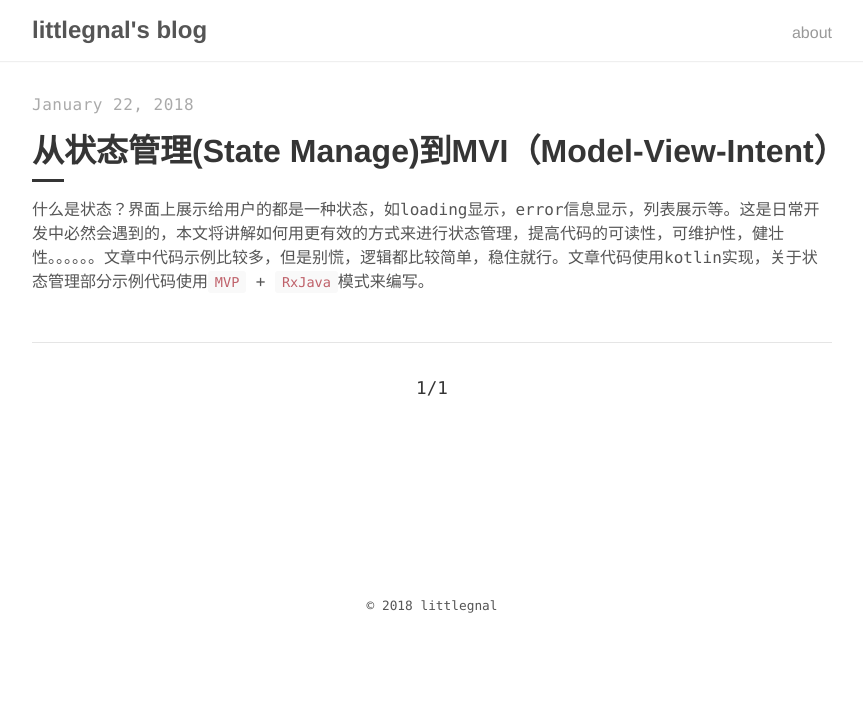
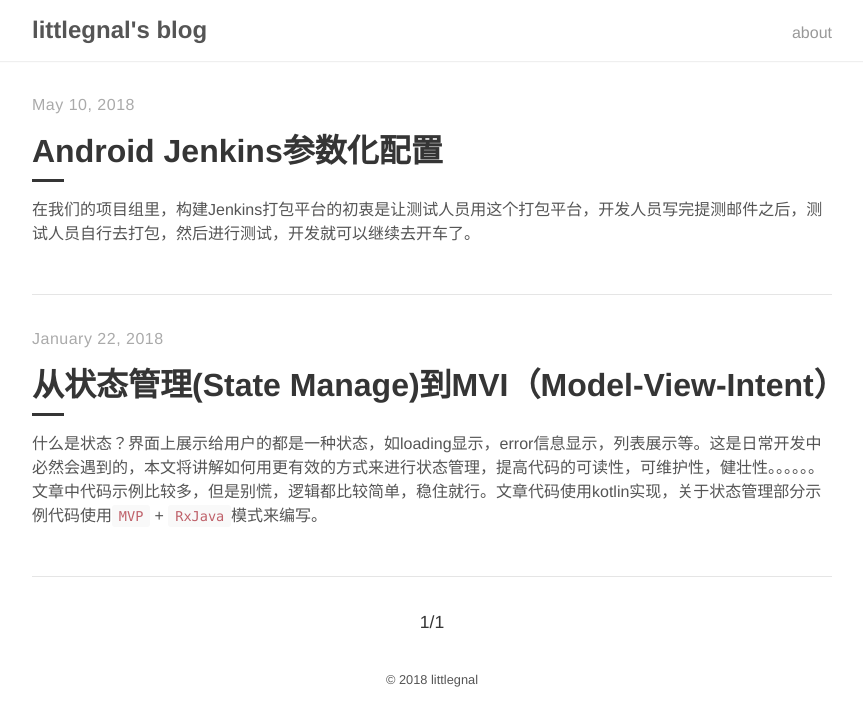
Before and after one commit to littleGnAl/littlegnal.github.io, a Jekyll site: the page built from index.html, in a window 1280 px wide. Shown: the top 726 px of the page, without its empty margins (208-1071 px from the left). Built offline with Jekyll 4.4.1, drawn with Linux system fonts in a browser that asks for light colours; the list of posts is cut into pages by our own code; some of the changed lines change nothing that is shown.

Commit message:
add jenkins-parameterize

````diff
--- /dev/null
+++ b/_posts/2018-05-10-jenkins-parameterize.md
@@ -0,0 +1,126 @@
+---
+title: Android Jenkins参数化配置
+date: 2018-05-10 12:12:33 +0800
+---
+在我们的项目组里，构建Jenkins打包平台的初衷是让测试人员用这个打包平台，开发人员写完提测邮件之后，测试人员自行去打包，然后进行测试，开发就可以继续去开车了。
+
+### Jenkins安装
+本文不打算写手把手安装Jenkins教程，如果你还不了解怎么安装Jenkins，请自行百度，或者查看这里的官网教程: [https://pkg.jenkins.io/redhat/](https://pkg.jenkins.io/redhat/)。
+
+### Jenkins参数化配置
+Jenkins参数化配置主要有2个步骤：
+
+* 在`gradle.properties`中配置需要动态修改的参数，并在`build.gradle`中使用。
+* 在Jenkins中添加这些参数，进行参数化构建。
+
+一般我们需要动态修改的参数有versionName、versionCode，是否测试环境等，同时我们可以提供一些额外配置，如选择需要构建的分支，打包的渠道号等，以提高打包灵活性。我们把需要Jenkins修改的参数放到`gradle.properties`文件下，如：
+```gradle
+# Jenkins配置
+IS_JENKINS=false
+VERSION_NAME=3.4
+VERSION_CODE=30400002
+IS_TEST_ENV=true
+```
+
+接下来就是重点了。我们在新建任务的时候选择“**构建一个自由风格的软件项目**”
+<img src="https://raw.githubusercontent.com/littleGnAl/screenshot/master/blog-jenkins-parameterize/choose-job.png" height="80%" width="80%">
+
+接下来选择“参数化构建过程”添加参数配置：
+
+<img src="https://raw.githubusercontent.com/littleGnAl/screenshot/master/blog-jenkins-parameterize/parameter-is-jenkins.png" height="80%" width="80%">
+<img src="https://raw.githubusercontent.com/littleGnAl/screenshot/master/blog-jenkins-parameterize/parameter-version-name.png" height="80%" width="80%">
+<img src="https://raw.githubusercontent.com/littleGnAl/screenshot/master/blog-jenkins-parameterize/parameter-version-code.png" height="80%" width="80%">
+<img src="https://raw.githubusercontent.com/littleGnAl/screenshot/master/blog-jenkins-parameterize/parameter-is-test-env.png" height="80%" width="80%">
+<img src="https://raw.githubusercontent.com/littleGnAl/screenshot/master/blog-jenkins-parameterize/parameter-banch.png" height="80%" width="80%">
+<img src="https://raw.githubusercontent.com/littleGnAl/screenshot/master/blog-jenkins-parameterize/parameter-build-types.png" height="80%" width="80%">
+<img src="https://raw.githubusercontent.com/littleGnAl/screenshot/master/blog-jenkins-parameterize/parameter-product-flavor.png" height="80%" width="80%">
+<img src="https://raw.githubusercontent.com/littleGnAl/screenshot/master/blog-jenkins-parameterize/parameter-pgyer-api-key.png" height="80%" width="80%">
+<img src="https://raw.githubusercontent.com/littleGnAl/screenshot/master/blog-jenkins-parameterize/parameter-pgyer-apk-pwd.png" height="80%" width="80%">
+
+#### Git服务器
+<img src="https://raw.githubusercontent.com/littleGnAl/screenshot/master/blog-jenkins-parameterize/git-configuration.png" height="80%" width="80%">
+
+可以看到在构建分支里我们使用了上面的`BRANCH`参数，这样我们就可以动态的选择需要构建的分支了。
+
+#### Gradle构建
+<img src="https://raw.githubusercontent.com/littleGnAl/screenshot/master/blog-jenkins-parameterize/gradle-configuration.png" height="80%" width="80%">
+
+** 这里最重要的地方就是标记部分，只有勾选该选项，`gradle.properties`的参数才能被Jenkins修改。**
+
+如果你在github上下载过Android代码，你会发现一般项目中都会保留`gradle wrapper`文件夹，这样做的好处是升级gradle版本的时候不需要更新ci，这里我们也一样，勾选“**Use Gradle Wrapper**”，然后添加你需要的tasks，这里需要说明一下的是`assemble'${PRODUCT_FLAVORS}''${BUILD_TYPES}'`，如果你平时打包的时候有留意过gradle执行的task的时候你会发现gradle为每个`productFlavors`创建2个task，一个是debug版本的，一个是release版本的。利用这个规则我们就可以使用参数动态改变task了。这里有一个取巧的地方，细心的你会发现`PRODUCT_FLAVORS`第一个选项是空的，当选择该选项时，task的名称就变成`assemblerelease`或者`assembledebug`了，这种情况下就会打全渠道包，注意这里不能把空放在最后一个选项，放在最后的话会变成一个空格，导致task名称错误。
+
+到这里Jenkins参数化构建的配置就已经完成了，但是我知道你肯定不会只满足于此。
+
+#### 上传蒲公英
+在**构建**框的底部我们选择**增加构建步骤**->**Execute shell**，使用[蒲公英的Api](https://www.pgyer.com/doc/view/api#uploadApp)来上传apk。
+```shell
+curl -F "file=@${WORKSPACE}/app/build/outputs/apk/${PRODUCT_FLAVORS}/${BUILD_TYPES}/gg-${BUILD_TYPES}-${PRODUCT_FLAVORS}-${VERSION_NAME}-${VERSION_CODE}.apk" -F "_api_key=${PGYER_API_KEY}" https://www.pgyer.com/apiv2/app/upload -F 'buildInstallType=2' -F "buildPassword=${PGYER_APK_PASSWORD}"
+```
+注意这里apk的名称的规则需要与项目生成的apk的名称规则一致，否则会找不到apk。另外，当我们打全渠道包的时候不上传到蒲公英，我们可以编写简单的shell脚本，判断是否`PRODUCT_FLAVORS`是否为空，如果空就是打多渠道包，不上传蒲公英。
+```shell
+if [-n "${PRODUCT_FLAVORS}"]
+then
+curl -F "file=@${WORKSPACE}/app/build/outputs/apk/${PRODUCT_FLAVORS}/${BUILD_TYPES}/gg-${BUILD_TYPES}-${PRODUCT_FLAVORS}-${VERSION_NAME}-${VERSION_CODE}.apk" -F "_api_key=${PGYER_API_KEY}" https://www.pgyer.com/apiv2/app/upload -F 'buildInstallType=2' -F "buildPassword=${PGYER_APK_PASSWORD}"
+fi
+```
+> `WORKSPACE`是Jenkins内置的环境变量，想查看更多内置环境变量可查看：[https://wiki.jenkins.io/display/JENKINS/Building+a+software+project](https://wiki.jenkins.io/display/JENKINS/Building+a+software+project)
+
+#### 更新Build Name
+在构建项目的左下角，Jenkins会为我们列出构建历史，默认以`#${BUILD_NUMBER}`的形式展示的，所以我们会看到#1，#2，#3这样的名称，为了疯狂暗示，我们可以修改这个构建名称，我们需要先下载`build-name-setter`插件，然后选择**增加构建步骤**->**Update build name**进行配置。
+
+<img src="https://raw.githubusercontent.com/littleGnAl/screenshot/master/blog-jenkins-parameterize/update-build-name.png" height="80%" width="80%">
+
+构建完成后的效果如下：
+
+<img src="https://raw.githubusercontent.com/littleGnAl/screenshot/master/blog-jenkins-parameterize/build-history.png" height="60%" width="60%">
+
+> `BUILD_NUMBER`是Jenkins内置的环境变量，想查看更多内置环境变量可查看：[https://wiki.jenkins.io/display/JENKINS/Building+a+software+project](https://wiki.jenkins.io/display/JENKINS/Building+a+software+project)
+
+#### 收集成果
+在构建项目的首页会列出我们构建后的成果（apk），但是这需要我们配置一下成果的路径。
+<img src="https://raw.githubusercontent.com/littleGnAl/screenshot/master/blog-jenkins-parameterize/archive-artifacts-result.png" height="80%" width="80%">
+
+选择**增加构建后操作步骤**->**Archive the artifacts**来进行配置：
+<img src="https://raw.githubusercontent.com/littleGnAl/screenshot/master/blog-jenkins-parameterize/archive-artifacts.png" height="80%" width="80%">
+
+如果你没有多渠道包的需要，建议你使用完整的路径：
+```shell
+app/build/outputs/apk/${PRODUCT_FLAVORS}/${BUILD_TYPES}/*.apk
+```
+为了收集全渠道包所以这里直接使用`**/*.apk`来匹配`/apk`文件夹下的所有`.apk`文件。
+
+#### 删除旧的构建
+Jenkins默认会保留所有构建，可以在**构建历史**里查看，当我们构建次数多了之后，硬盘就会慢慢被塞满，这时候我们可以删除一些比较旧的构建，构建的目录在`/var/lib/jenkins/jobs/构建项目名称/builds/构建序号`，你可以手动进行删除，也可以使用插件。接下来我们就说下如何使用插件来自动删除旧的构建。这里我们需要借助`Discard Old Build`插件。安装插件后选择**增加构建后操作步骤**->**Discard Old Builds**来进行配置:
+
+<img src="https://raw.githubusercontent.com/littleGnAl/screenshot/master/blog-jenkins-parameterize/discard-old-build.png" height="80%" width="80%">
+
+这里我选择了保留7天内的构建。详细可查看插件说明：[Discard Old Build](https://wiki.jenkins.io/display/JENKINS/Discard+Old+Build+plugin)
+
+#### Jenkins权限控制
+如前所述，我们希望让测试人员自行打包，但是我们并不希望测试人员或者其他对Jenkins不了解的人员有过大的权限，避免误操作，所以我们限制一下权限，让他们只能进行构建等简单操作。
+
+实现权限管理功能我们使用`Role-based Authorization Strategy`插件，安装完插件后进入**系统管理**->**全局安全配置**->**授权策略**中选择**Role-Based Strategy**。接下来就可以配置用户权限了。
+
+1. **系统管理**->**Manage and Assign Roles**->**Manage Roles**
+
+首先我们创建2个角色:`dev`，`test`。dev是分配给开发人员，可以对项目进行配置，test分配给测试人员，只能进行打包等简单操作。我们可以把鼠标光标移到权限名称上面，会显示权限描述。这里就不说明每个权限的作用了。
+<img src="https://raw.githubusercontent.com/littleGnAl/screenshot/master/blog-jenkins-parameterize/manage-roles.png" height="80%" width="80%">
+
+2. **系统管理**->**Manage and Assign Roles**->**Assign Roles**
+
+为不同用户分配不同的权限。确保该用户存在，如果用户还没创建，可以在**系统管理**->**管理用户**进行创建。
+
+<img src="https://raw.githubusercontent.com/littleGnAl/screenshot/master/blog-jenkins-parameterize/assign-roles.png" height="80%" width="80%">
+
+切换不同的用户，你会发现他们可以操作的功能不同，如测试人员只能进行构建和查看基本的构建信息：
+<img src="https://raw.githubusercontent.com/littleGnAl/screenshot/master/blog-jenkins-parameterize/test-role.png" height="60%" width="60%">
+
+### 结语
+本文截图比较多，感谢你抽空阅读，本文主要记录自己配置Jenkins参数化的过程和一些遇到的问题，希望对你有所帮助。Jenkins能做的事很多，不仅仅是用来打包，如为git服务器添加hook，进行一些规范检查，代码检查等，提升项目质量。希望大家都能用做工程的想法来做项目。
+
+### 参考
+* [https://wiki.jenkins.io/display/JENKINS/Building+a+software+project](https://wiki.jenkins.io/display/JENKINS/Building+a+software+project)
+* [https://pkg.jenkins.io/redhat/](https://pkg.jenkins.io/redhat/)
+* [https://github.com/mabeijianxi/android-automation](https://github.com/mabeijianxi/android-automation)
+* [https://juejin.im/entry/5a7329aef265da4e6e2b9644](https://juejin.im/entry/5a7329aef265da4e6e2b9644)
+* [https://www.jianshu.com/p/c420bca3a855](https://www.jianshu.com/p/c420bca3a855)
--- a/_sass/tale/_variables.scss
+++ b/_sass/tale/_variables.scss
@@ -11,9 +11,9 @@ $shadow-color: rgba(0, 0, 0, .2);
 $code-color: #bf616a;
 
 // Fonts
-$serif-primary: Menlo, Monaco, monospace;
-$serif-secondary: Menlo, Monaco, monospace;
-$sans-serif: 'Helvetica Neue', 'Segoe UI', Helvetica, Arial, sans-serif;
+$serif-primary: 'Google Sans', 'Helvetica Neue', arial, sans-serif;
+$serif-secondary: 'Google Sans', 'Helvetica Neue', arial, sans-serif;
+$sans-serif: 'Google Sans', 'Helvetica Neue', arial, sans-serif;
 $monospaced: Menlo, Monaco, monospace;
 
 @mixin box-sizing($type: border-box) {
````
